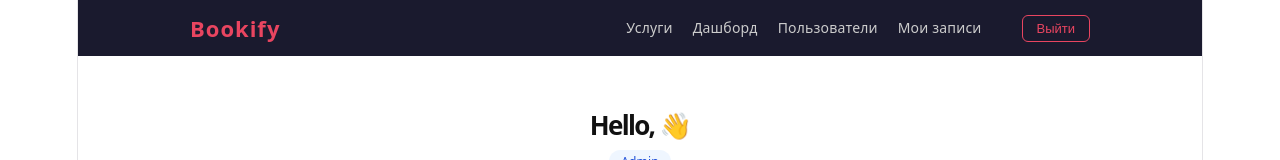
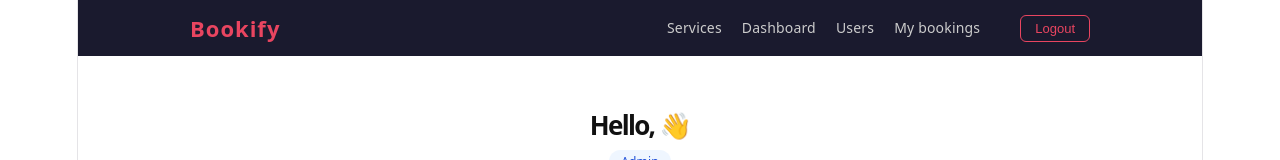
Before and after one commit to Zhantoresh/bookify, a React app in the folder frontend/: page /dashboard in a window 1280 px wide. Shown: the top 160 px of the page. Built offline with nearby package versions, Linux system fonts and the light colour scheme; no server answers; sample sign-in values are in the browser's storage; the HTML template or start-up script is replaced by a standard one.

Commit message:
Language change

```diff
--- a/frontend/src/components/Navbar.jsx
+++ b/frontend/src/components/Navbar.jsx
@@ -18,24 +18,24 @@ export default function Navbar() {
         <div style={styles.links}>
           {user ? (
             <>
-              <Link to="/services" style={styles.link}>Услуги</Link>
+              <Link to="/services" style={styles.link}>Services</Link>
                 {user.role === 'provider' && (
-              <Link to="/my-services" style={styles.link}>Мои услуги</Link>
+              <Link to="/my-services" style={styles.link}>My services</Link>
             )}
                 {user.role === 'admin' && (
             <>
-              <Link to="/admin" style={styles.link}>Дашборд</Link>
-              <Link to="/admin/users" style={styles.link}>Пользователи</Link>
+              <Link to="/admin" style={styles.link}>Dashboard</Link>
+              <Link to="/admin/users" style={styles.link}>Users</Link>
             </>
             )}
-              <Link to="/my-appointments" style={styles.link}>Мои записи</Link>
+              <Link to="/my-appointments" style={styles.link}>My bookings</Link>
               <span style={styles.email}>{user.full_name}</span>
-              <button onClick={onLogout} style={styles.btn}>Выйти</button>
+              <button onClick={onLogout} style={styles.btn}>Logout</button>
             </>
           ) : (
             <>
-              <Link to="/login"    style={styles.link}>Войти</Link>
-              <Link to="/register" style={styles.link}>Регистрация</Link>
+              <Link to="/login"    style={styles.link}>Login</Link>
+              <Link to="/register" style={styles.link}>Registration</Link>
             </>
           )}
         </div>
```
